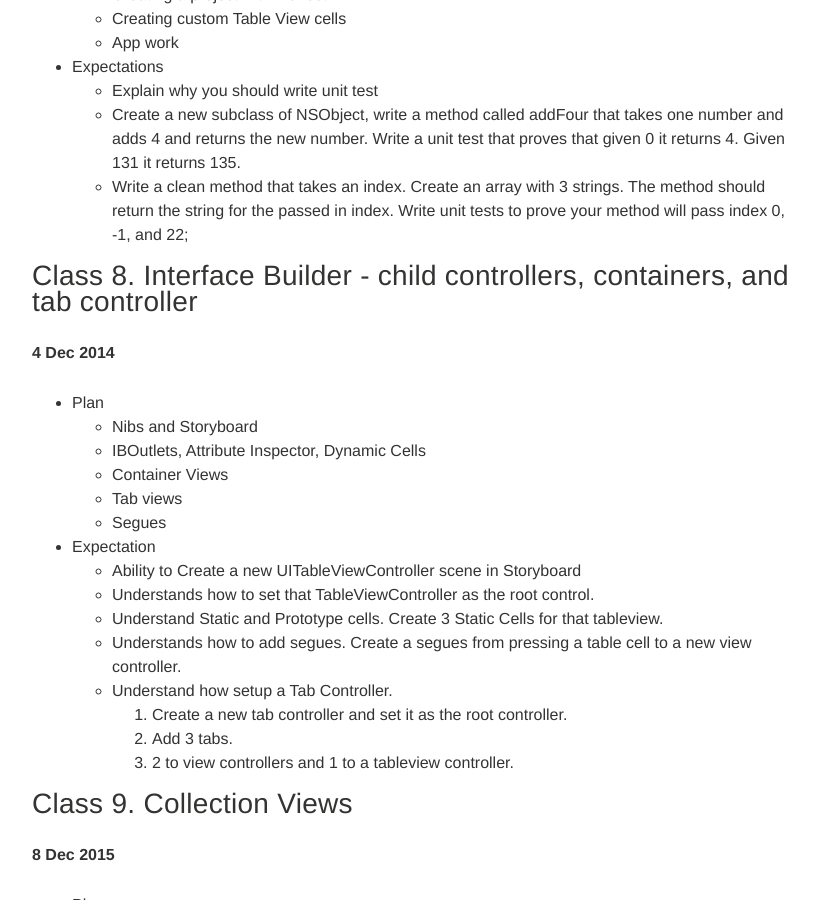
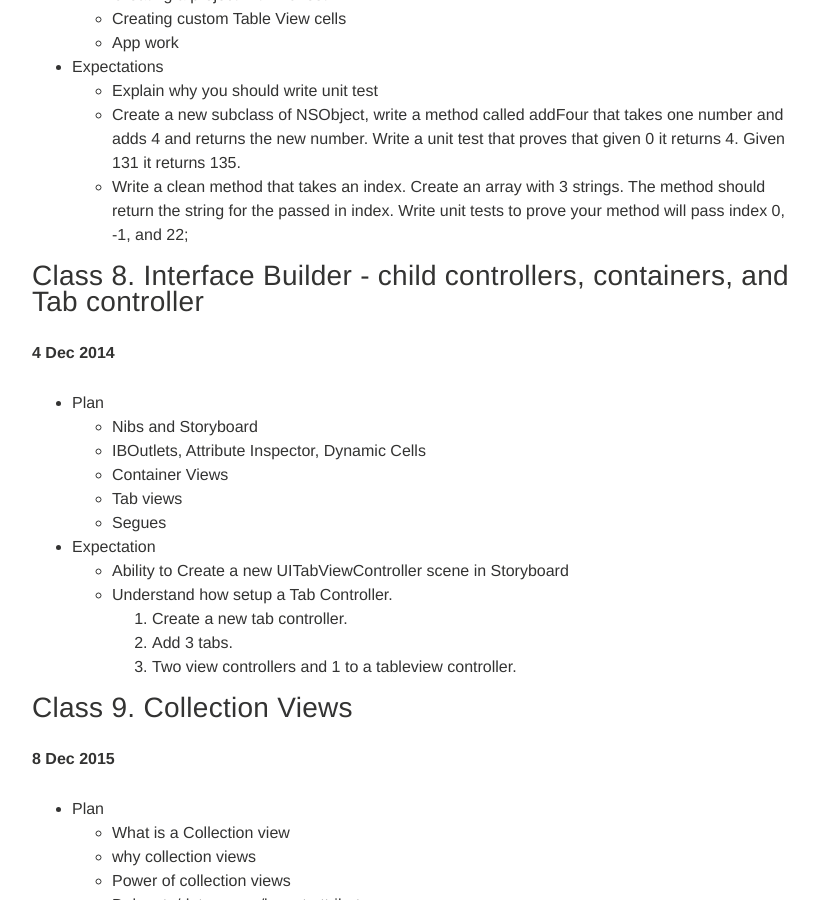
Before and after one commit to portlandcodeschool/ios, a Jekyll site: the page built from schedule.md, in a window 1280 px wide and 900 px high, scrolled down 2741 px. Shown: the whole window, without its empty margins (288-1106 px from the left). Built offline with Jekyll 4.4.1, drawn with Linux system fonts in a browser that asks for light colours; nearby versions of some CDN libraries.

Commit message:
Update schedule.md

```diff
--- a/schedule.md
+++ b/schedule.md
@@ -119,7 +119,7 @@ tags: [schedule]
     * Write a clean method that takes an index. Create an array with 3 strings. The method should return the string for the passed in index. Write unit tests to prove your method will pass index 0, -1, and 22;
 
 
-## Class 8. Interface Builder - child controllers, containers, and tab controller
+## Class 8. Interface Builder - child controllers, containers, and Tab controller
 **4 Dec 2014**
 
   * Plan
@@ -129,14 +129,11 @@ tags: [schedule]
     * Tab views
     * Segues
   * Expectation
-    * Ability to Create a new UITableViewController scene in Storyboard
-    * Understands how to set that TableViewController as the root control.
-    * Understand Static and Prototype cells. Create 3 Static Cells for that tableview.
-    * Understands how to add segues. Create a segues from pressing a table cell to a new view controller.
+    * Ability to Create a new UITabViewController scene in Storyboard
     * Understand how setup a Tab Controller.
-      1. Create a new tab controller and set it as the root controller.
+      1. Create a new tab controller.
       2. Add 3 tabs.
-      3. 2 to view controllers and 1 to a tableview controller.
+      3. Two view controllers and 1 to a tableview controller.
 
 
 ## Class 9. Collection Views
```
